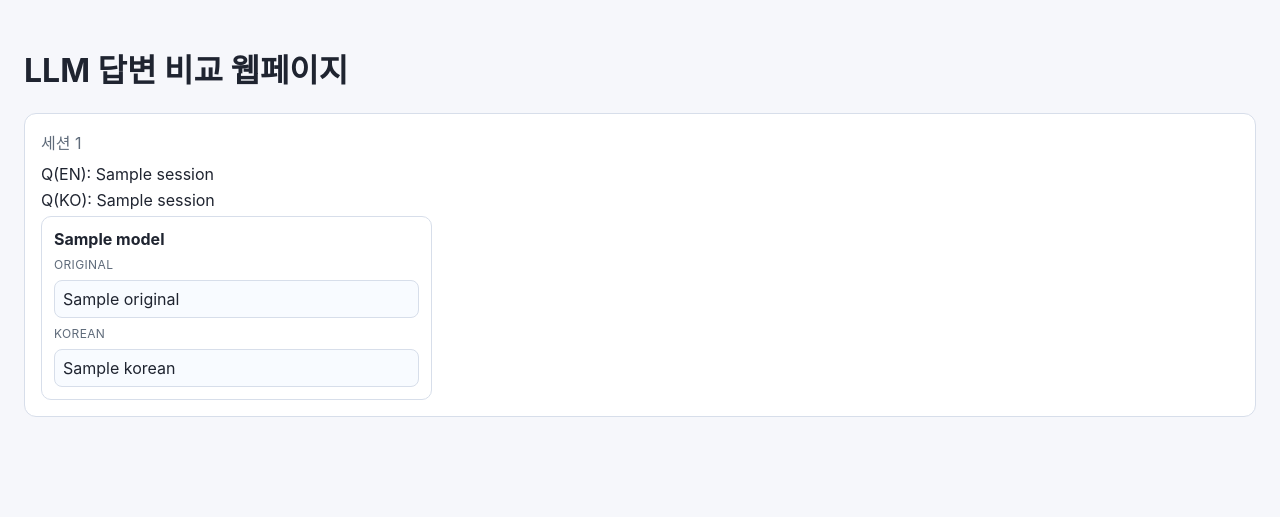
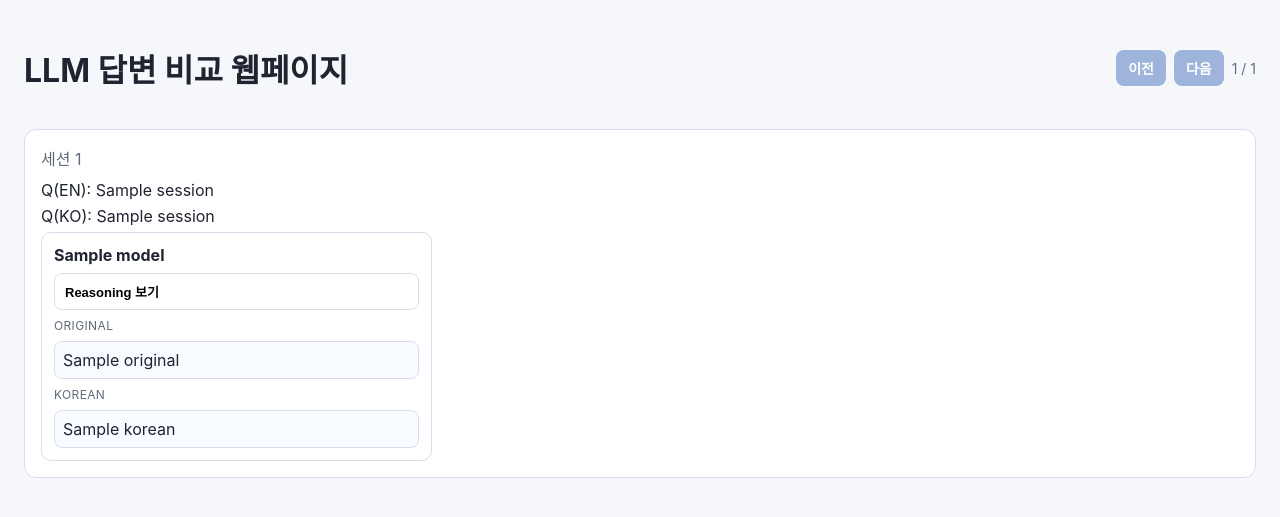
Before and after one commit to linus106-bit/visualize_json, a Flask app: template templates/index.html in a window 1280 px wide. Shown: the top 517 px of the page. Run offline with Flask 3, Linux system fonts and the light colour scheme; the template is opened without the code that fills it: most values are stand-ins (such as "Sample title", 1, 10 or a date in 2020); parts of the project's set-up code (start-up, migrations or seed data) failed here and were passed over.

Commit message:
Add reasoning toggles and session navigation controls

```diff
--- a/templates/index.html
+++ b/templates/index.html
@@ -12,6 +12,9 @@
       --text: #1f2430;
       --muted: #5f6b7a;
       --border: #d7deea;
+      --primary: #1f6feb;
+      --primary-hover: #165dcc;
+      --disabled: #9fb4db;
     }
     body {
       margin: 0;
@@ -19,6 +22,39 @@
       background: var(--bg);
       color: var(--text);
       font-family: -apple-system, BlinkMacSystemFont, "Segoe UI", Roboto, sans-serif;
+    }
+    .header {
+      display: flex;
+      justify-content: space-between;
+      align-items: center;
+      gap: 12px;
+      margin-bottom: 16px;
+      flex-wrap: wrap;
+    }
+    .nav-controls {
+      display: flex;
+      align-items: center;
+      gap: 8px;
+    }
+    .nav-btn {
+      border: 0;
+      border-radius: 8px;
+      padding: 8px 12px;
+      background: var(--primary);
+      color: #fff;
+      font-size: 14px;
+      font-weight: 600;
+      cursor: pointer;
+    }
+    .nav-btn:hover { background: var(--primary-hover); }
+    .nav-btn:disabled {
+      background: var(--disabled);
+      cursor: not-allowed;
+    }
+    .session-index {
+      font-size: 14px;
+      color: var(--muted);
+      margin: 0;
     }
     .panel {
       background: var(--card);
@@ -66,13 +102,41 @@
       margin: 0;
       flex: 1;
     }
+    .reasoning-toggle {
+      border: 1px solid var(--border);
+      border-radius: 8px;
+      background: #fff;
+      padding: 8px 10px;
+      font-size: 13px;
+      font-weight: 600;
+      cursor: pointer;
+      text-align: left;
+    }
+    .reasoning-content {
+      display: none;
+      flex-direction: column;
+      gap: 8px;
+      margin-bottom: 4px;
+    }
+    .reasoning-content.open {
+      display: flex;
+    }
+    .session-panel { display: none; }
+    .session-panel.active { display: block; }
   </style>
 </head>
 <body>
-  <h1>LLM 답변 비교 웹페이지</h1>
+  <div class="header">
+    <h1>LLM 답변 비교 웹페이지</h1>
+    <div class="nav-controls">
+      <button id="prev-btn" class="nav-btn" type="button">이전</button>
+      <button id="next-btn" class="nav-btn" type="button">다음</button>
+      <p id="session-index" class="session-index"></p>
+    </div>
+  </div>
 
   {% for session in sessions %}
-  <div class="panel">
+  <div class="panel session-panel{% if loop.first %} active{% endif %}" data-session-index="{{ loop.index0 }}">
     <p class="meta">세션 {{ session.sessionNumber }}</p>
     <p class="question">Q(EN): {{ session.question }}</p>
     <p class="question">Q(KO): {{ session.questionKorean }}</p>
@@ -80,6 +144,21 @@
       {% for model in session.models %}
       <div class="model-card">
         <p class="model-name">{{ model.name }}</p>
+
+        {% if model.reasoning or model.reasoningKorean %}
+        <button class="reasoning-toggle" type="button">Reasoning 보기</button>
+        <div class="reasoning-content">
+          {% if model.reasoning %}
+          <p class="label">Reasoning</p>
+          <p class="answer">{{ model.reasoning }}</p>
+          {% endif %}
+          {% if model.reasoningKorean %}
+          <p class="label">Reasoning (Korean)</p>
+          <p class="answer">{{ model.reasoningKorean }}</p>
+          {% endif %}
+        </div>
+        {% endif %}
+
         <p class="label">Original</p>
         <p class="answer">{{ model.original }}</p>
         <p class="label">Korean</p>
@@ -89,5 +168,55 @@
     </div>
   </div>
   {% endfor %}
+
+  <script>
+    (() => {
+      const sessionPanels = Array.from(document.querySelectorAll('.session-panel'));
+      const prevBtn = document.getElementById('prev-btn');
+      const nextBtn = document.getElementById('next-btn');
+      const sessionIndex = document.getElementById('session-index');
+      let currentIndex = 0;
+
+      const updateSessionView = () => {
+        sessionPanels.forEach((panel, idx) => {
+          panel.classList.toggle('active', idx === currentIndex);
+        });
+        if (sessionPanels.length === 0) {
+          sessionIndex.textContent = '세션이 없습니다.';
+          prevBtn.disabled = true;
+          nextBtn.disabled = true;
+          return;
+        }
+
+        sessionIndex.textContent = `${currentIndex + 1} / ${sessionPanels.length}`;
+        prevBtn.disabled = currentIndex === 0;
+        nextBtn.disabled = currentIndex === sessionPanels.length - 1;
+      };
+
+      prevBtn.addEventListener('click', () => {
+        if (currentIndex > 0) {
+          currentIndex -= 1;
+          updateSessionView();
+        }
+      });
+
+      nextBtn.addEventListener('click', () => {
+        if (currentIndex < sessionPanels.length - 1) {
+          currentIndex += 1;
+          updateSessionView();
+        }
+      });
+
+      document.querySelectorAll('.reasoning-toggle').forEach((toggleBtn) => {
+        toggleBtn.addEventListener('click', () => {
+          const reasoningContent = toggleBtn.nextElementSibling;
+          const isOpen = reasoningContent.classList.toggle('open');
+          toggleBtn.textContent = isOpen ? 'Reasoning 숨기기' : 'Reasoning 보기';
+        });
+      });
+
+      updateSessionView();
+    })();
+  </script>
 </body>
 </html>
```
